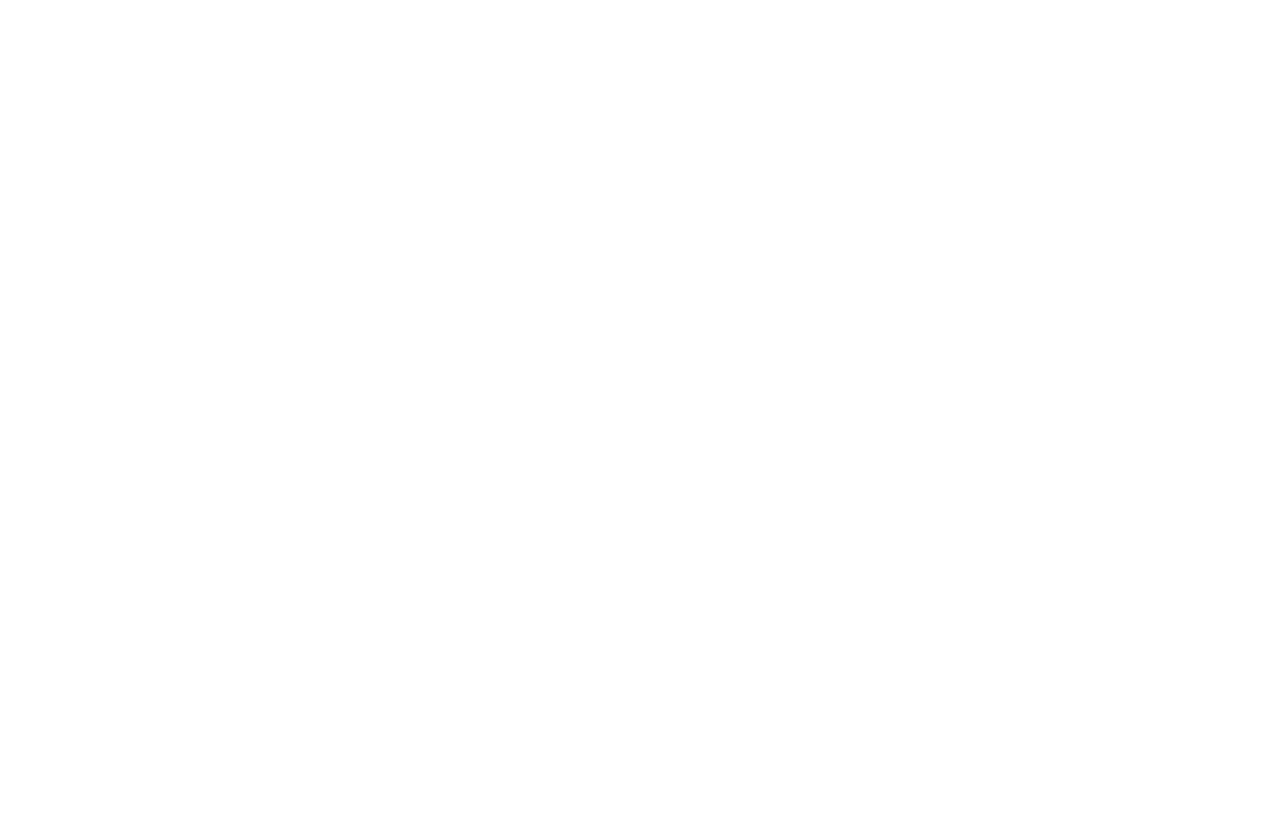
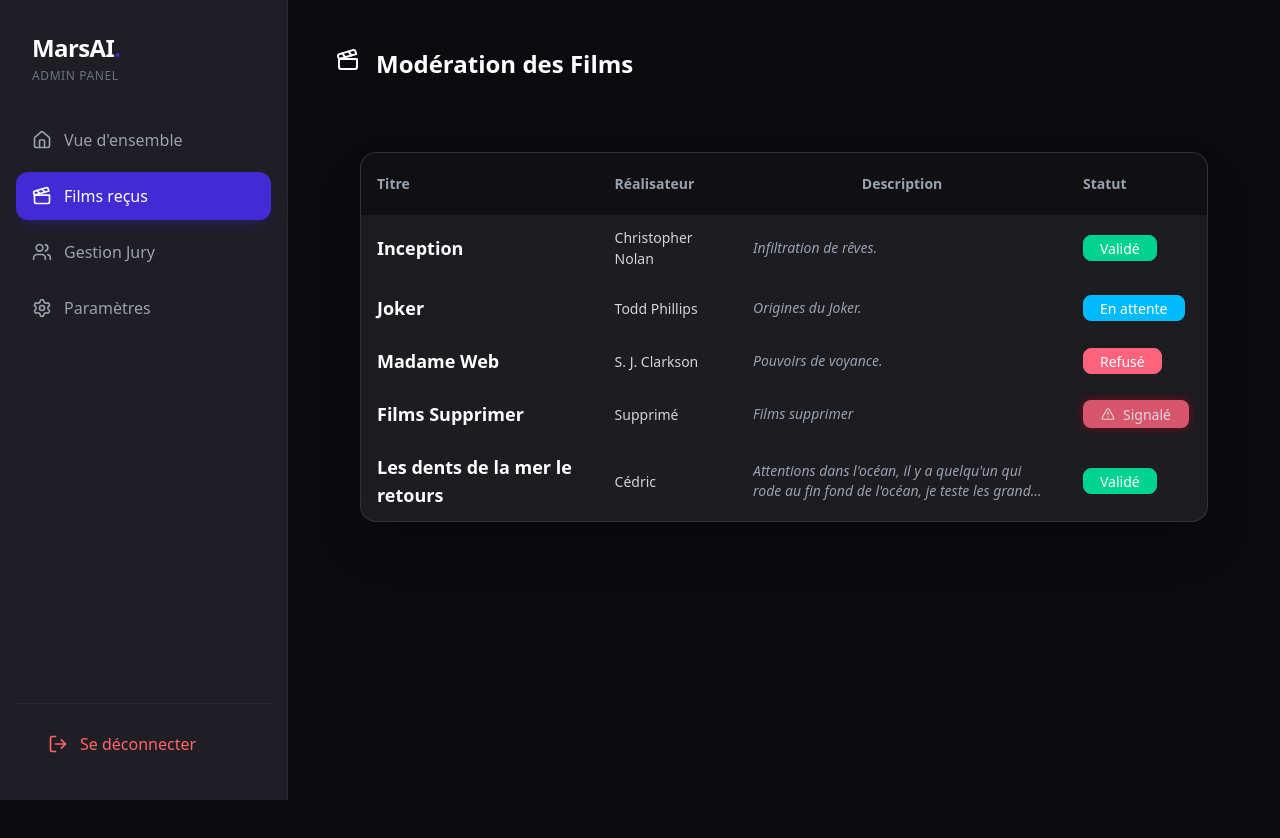
Before and after one commit to thibaut-matian/marsai, a React app in the folder frontend/: page /admin/movies in a window 1280 px wide. Before the commit this address had no page. Shown: the top 838 px of the page. Before the commit the page ends 800 px from the top, so only its background shows below. Built offline with nearby package versions, Linux system fonts and the light colour scheme; the HTML template or start-up script is replaced by a standard one.

Commit message:
avancement page admin

```diff
--- a/frontend/src/AppRouter.jsx
+++ b/frontend/src/AppRouter.jsx
@@ -10,6 +10,7 @@
 import Submission from "./pages/Submission.jsx";
 import LoginJury from "./pages/jury/Login.jsx";
 import DashboardJury from "./pages/jury/DashboardJury.jsx";
+import MovieModeration from "./pages/admin/movieModeration.jsx";
 
 function AppRouter() {
   return (
@@ -29,6 +30,7 @@
           <Route index element={<Dashboard />} />
           <Route path="dashboard" element={<Dashboard />} />
           <Route path="jury-management" element={<JuryManagement />} />
+          <Route path="/admin/movies" element={<MovieModeration />} />
         </Route>
 
         {/* 3. Routes Jury et login (Autonomes, avec leur propre Navbar interne) */}
--- /dev/null
+++ b/frontend/src/components/admin/ListMovies.jsx
@@ -0,0 +1,67 @@
+import React from 'react';
+import { Clapperboard, AlertTriangle } from "lucide-react";
+
+const MOVIES_DATA = [
+  { id: 1, titre: "Inception", realisateur: "Christopher Nolan", description: "Infiltration de rêves.", statut: "Validé" },
+  { id: 2, titre: "Joker", realisateur: "Todd Phillips", description: "Origines du Joker.", statut: "En attente" },
+  { id: 3, titre: "Madame Web", realisateur: "S. J. Clarkson", description: "Pouvoirs de voyance.", statut: "Refusé" },
+  { id: 4, titre: "Films Supprimer", realisateur: "Supprimé", description: "Films supprimer", statut: "Signalé" },
+  { id: 5, titre: "Les dents de la mer le retours", realisateur: "Cédric", description: "Attentions dans l'océan, il y a quelqu'un qui rode au fin fond de l'océan, je teste les grand texte pour savoir ce qu'il faut faire.", statut: "Validé" },
+];
+
+const ListMovies = () => {
+  // Gestion précise des couleurs et animations de badges
+  const getBadgeClass = (statut) => {
+    switch (statut) {
+      case "Validé": return "badge-success text-white";
+      case "Refusé": return "badge-error text-white";
+      case "Signalé": return "badge-error animate-pulse text-white border-2 shadow-[0_0_10px_rgba(255,0,0,0.5)]";
+      case "En attente": return "badge-info text-white";
+      default: return "badge-ghost";
+    }
+  };
+
+  return (
+    <div className="p-6 min-h-screen">
+      {/* Tableau avec ta couleur personnalisée */}
+      <div className="overflow-x-auto rounded-2xl border border-white/10 bg-[#1E1E24]/90 backdrop-blur-md shadow-2xl">
+        <table className="table w-full">
+          {/* Header sombre */}
+          <thead className="text-gray-400 bg-black/40">
+            <tr className="border-b border-white/10">
+              <th className="bg-transparent py-5">Titre</th>
+              <th className="bg-transparent">Réalisateur</th>
+              <th className="bg-transparent text-center">Description</th>
+              <th className="bg-transparent">Statut</th>
+            </tr>
+          </thead>
+
+          <tbody className="text-white">
+            {MOVIES_DATA.map((film) => (
+              <tr
+                key={film.id}
+                className="border-b border-white/5 hover:bg-white/5 transition-all"
+              >
+                <td className="font-bold text-lg">{film.titre}</td>
+                <td className="text-gray-300 font-medium">{film.realisateur}</td>
+                <td className="max-w-md">
+                  <p className="text-gray-400 italic text-sm line-clamp-2">
+                    {film.description}
+                  </p>
+                </td>
+                <td className="min-w-[140px]">
+                  <div className={`badge ${getBadgeClass(film.statut)} badge-md py-3 px-4 flex gap-2`}>
+                    {film.statut === "Signalé" && <AlertTriangle size={14} />}
+                    {film.statut}
+                  </div>
+                </td>
+              </tr>
+            ))}
+          </tbody>
+        </table>
+      </div>
+    </div>
+  );
+};
+
+export default ListMovies;
--- a/frontend/src/components/admin/layout/NavBottom.jsx
+++ b/frontend/src/components/admin/layout/NavBottom.jsx
@@ -4,7 +4,7 @@
 const NavBottom = () => {
   const navigationLinks = [
     { path: '/admin/dashboard', label: 'Dashboard', icon: LayoutDashboard },
-    { path: '/admin/films', label: 'Films', icon: Film },
+    { path: '/admin/movies', label: 'Films', icon: Film },
     { path: '/admin/jury-management', label: 'Jurys', icon: Users },
     { path: '/admin/settings', label: 'Settings', icon: Settings }
   ];
--- /dev/null
+++ b/frontend/src/pages/admin/movieModeration.jsx
@@ -0,0 +1,17 @@
+import { List } from "lucide-react";
+import React from "react";
+import ListFilms from "../../components/admin/ListMovies";
+import { Clapperboard } from "lucide-react";
+
+export default function MovieModeration() {
+    return (
+        <>
+            <div className="p-4">
+                <h1 className="flex flex-row gap-4 text-2xl font-bold mb-4"> <Clapperboard /> Modération des Films</h1>
+            </div>
+            <div className="p-4">
+                <ListFilms />
+            </div>
+        </>
+    );
+}
```
